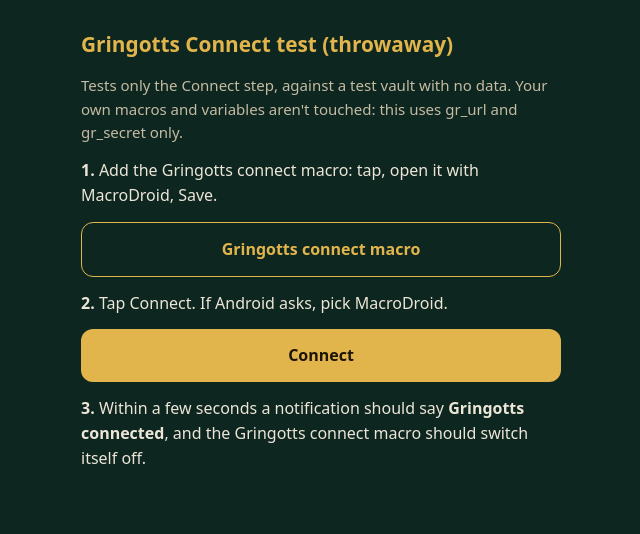
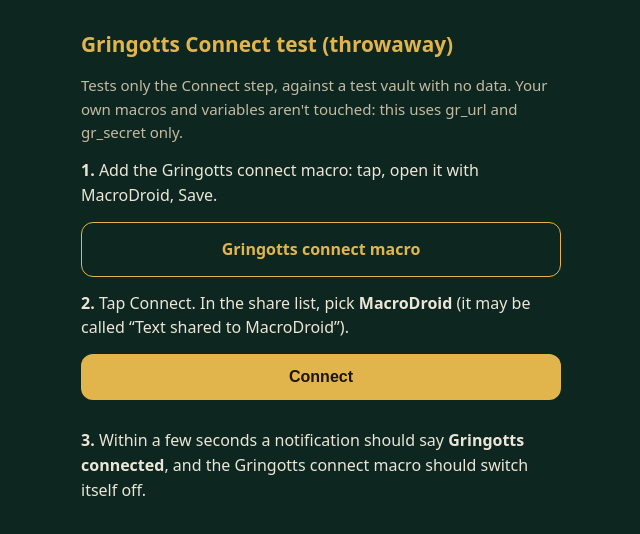
Before and after one commit to Raag0511/gringotts, a plain HTML site: page connect-test.html in a window 1280 px wide. Shown: the whole page, without its empty margins (319-959 px from the left). Drawn offline with Linux system fonts and the light colour scheme.

Commit message:
Connect: share text instead of a link

```diff
--- a/connect-test.html
+++ b/connect-test.html
@@ -20,9 +20,14 @@
   <p class="muted">Tests only the Connect step, against a test vault with no data. Your own macros and variables aren't touched: this uses gr_url and gr_secret only.</p>
   <p><b>1.</b> Add the Gringotts connect macro: tap, open it with MacroDroid, Save.</p>
   <a class="btn ghost" href="macros/gringotts-connect.macro">Gringotts connect macro</a>
-  <p><b>2.</b> Tap Connect. If Android asks, pick MacroDroid.</p>
-  <a class="btn" href="intent://gringotts.app/connect?c=gr~https://script.google.com/macros/s/AKfycbzFDz8kLwEaoNrOQugG6UyR_0DmgqXISGHfNWg4qK4BvVmONrB3RtXvYBgNMQo47xkH/exec~feedfacefeedfacefeedfacefeedface#Intent;scheme=https;package=com.arlosoft.macrodroid;S.browser_fallback_url=https%3A%2F%2Fraag0511.github.io%2Fgringotts%2Fmacrodroid.html;end">Connect</a>
+  <p><b>2.</b> Tap Connect. In the share list, pick <b>MacroDroid</b> (it may be called “Text shared to MacroDroid”).</p>
+  <button class="btn" style="border:0;width:100%;font-size:16px" onclick="go()">Connect</button>
+  <p id="m" class="muted"></p>
   <p><b>3.</b> Within a few seconds a notification should say <b>Gringotts connected</b>, and the Gringotts connect macro should switch itself off.</p>
 </main>
+<script>
+var CODE='gr~https://script.google.com/macros/s/AKfycbzFDz8kLwEaoNrOQugG6UyR_0DmgqXISGHfNWg4qK4BvVmONrB3RtXvYBgNMQo47xkH/exec~feedfacefeedfacefeedfacefeedface';
+function go(){var m=document.getElementById('m');if(navigator.share)navigator.share({text:CODE}).catch(function(e){m.textContent='Share stopped: '+e.message;});else m.textContent='This browser can’t share. Open this page in Chrome.';}
+</script>
 </body>
 </html>
```
Also changed, not shown: 1 other file.
